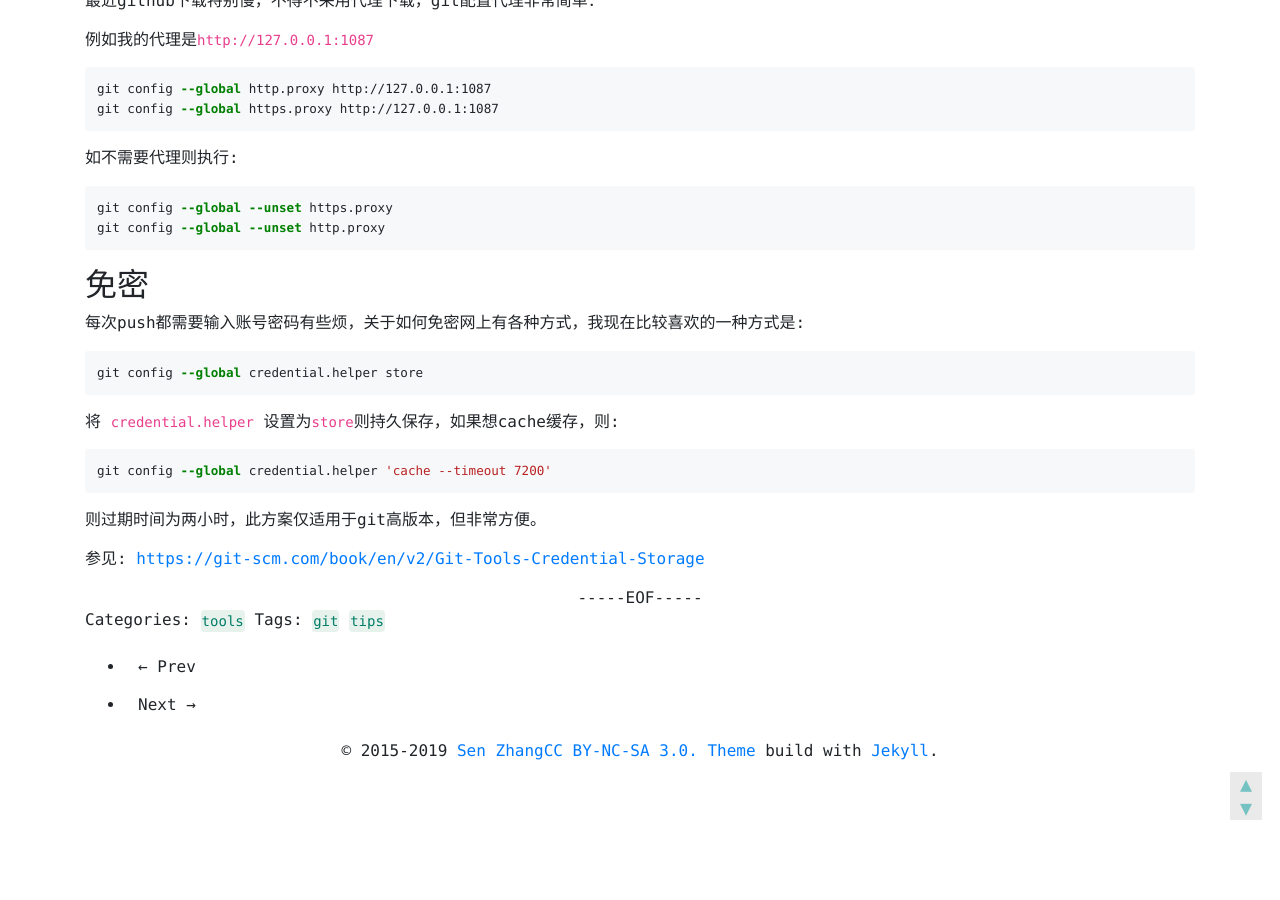
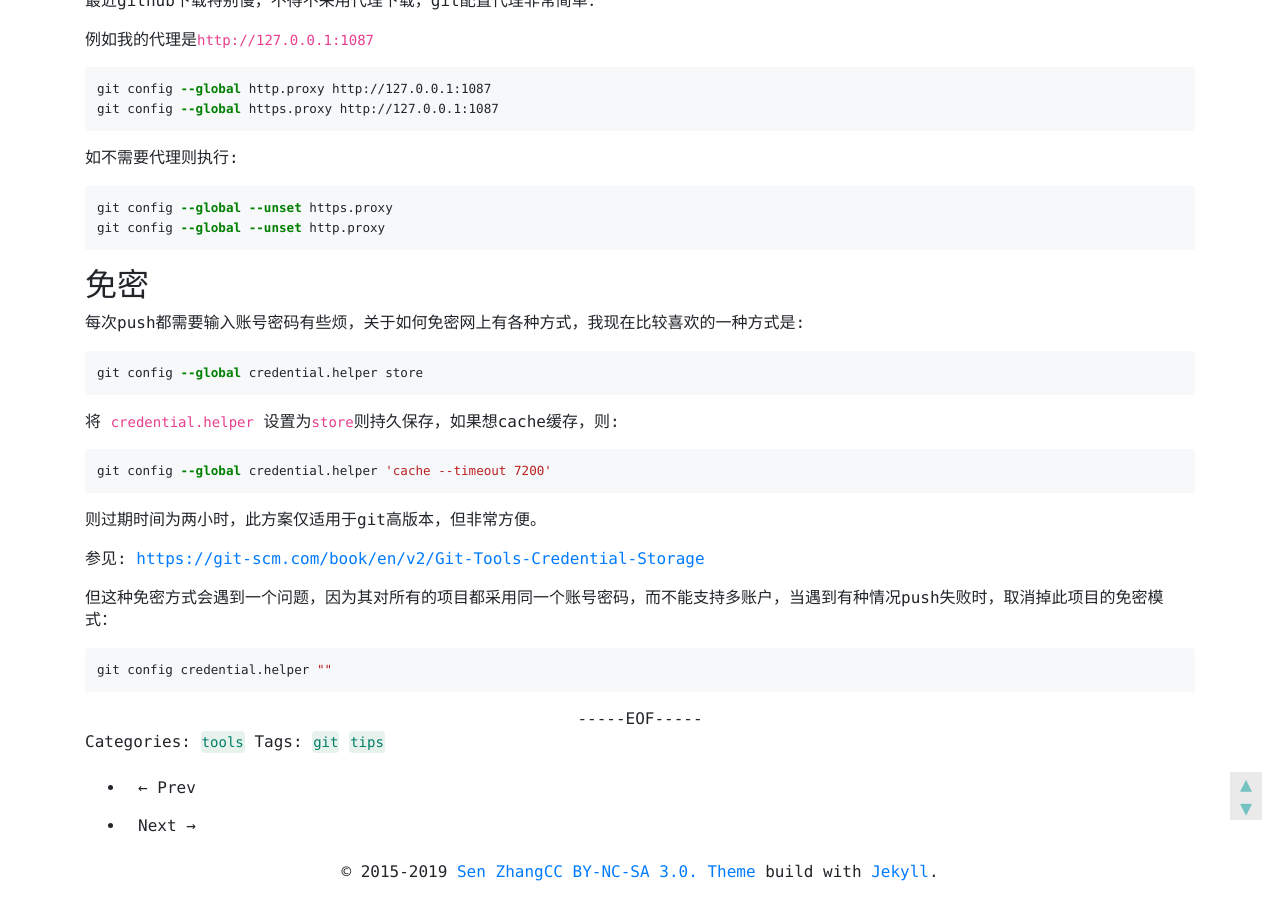
Before and after one commit to SenZhangAI/senzhangai.github.com, a Jekyll site: the page built from _posts/2019-01-16-git-tips.md, in a window 1280 px wide and 900 px high, scrolled down 990 px. Built offline with Jekyll 4.4.1, drawn with Linux system fonts in a browser that asks for light colours; comment, search, counter and statistics services are not loaded.

Commit message:
add git tips

````diff
--- a/_posts/2019-01-16-git-tips.md
+++ b/_posts/2019-01-16-git-tips.md
@@ -73,3 +73,9 @@ git config --global credential.helper 'cache --timeout 7200'
 则过期时间为两小时，此方案仅适用于git高版本，但非常方便。
 
 参见: <https://git-scm.com/book/en/v2/Git-Tools-Credential-Storage>
+
+但这种免密方式会遇到一个问题，因为其对所有的项目都采用同一个账号密码，而不能支持多账户，当遇到有种情况push失败时，取消掉此项目的免密模式：
+
+```sh
+git config credential.helper ""
+```
````
